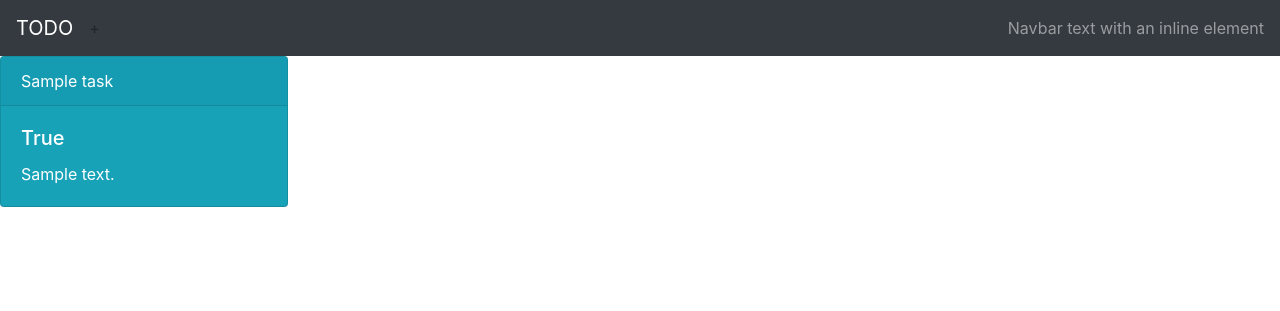
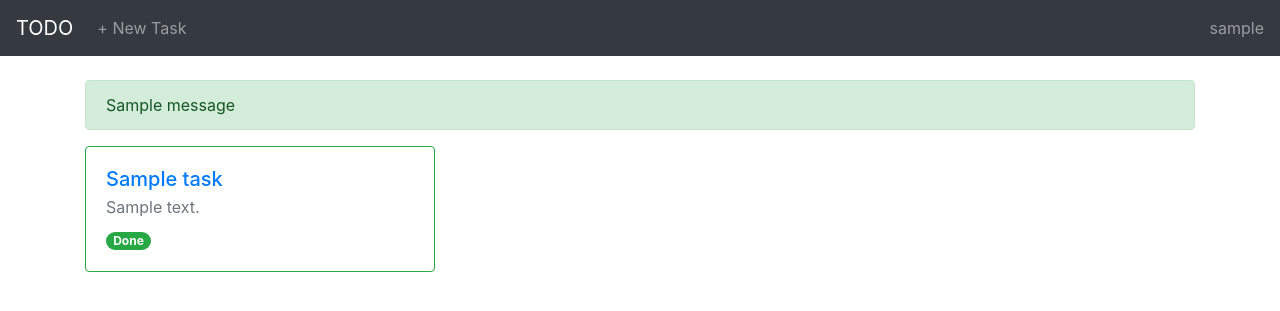
Before and after one commit to Pouyazadmehr83/TODOapp-, a Django app: page / in a window 1280 px wide. Shown: the top 311 px of the page. Run offline with Django 5.2, Linux system fonts and the light colour scheme; a user stored in the database is signed in; tables that the repository leaves empty hold one stand-in row (values such as "Sample post"); one stand-in notice (Sample message) is shown; some libraries are stand-ins or nearby versions.

Commit message:
add form and base html and create

```diff
--- /dev/null
+++ b/todo/templates/todo/base.html
@@ -0,0 +1,45 @@
+{% load static %}
+<!doctype html>
+<html lang="en">
+  <head>
+    <meta charset="utf-8">
+    <meta name="viewport" content="width=device-width, initial-scale=1, shrink-to-fit=no">
+    <link rel="stylesheet" href="https://cdn.jsdelivr.net/npm/bootstrap@4.0.0/dist/css/bootstrap.min.css" integrity="sha384-Gn5384xqQ1aoWXA+058RXPxPg6fy4IWvTNh0E263XmFcJlSAwiGgFAW/dAiS6JXm" crossorigin="anonymous">
+    <title>{% block title %}TODO{% endblock %}</title>
+  </head>
+  <body>
+    <nav class="navbar navbar-expand-lg navbar-dark bg-dark mb-4">
+      <a class="navbar-brand" href="{% url 'todo:home' %}">TODO</a>
+      <button class="navbar-toggler" type="button" data-toggle="collapse" data-target="#navbarNav" aria-controls="navbarNav" aria-expanded="false" aria-label="Toggle navigation">
+        <span class="navbar-toggler-icon"></span>
+      </button>
+      <div class="collapse navbar-collapse" id="navbarNav">
+        <ul class="navbar-nav mr-auto">
+          <li class="nav-item">
+            <a class="nav-link" href="{% url 'todo:create' %}">+ New Task</a>
+          </li>
+        </ul>
+        <span class="navbar-text">
+          {{ request.user.username }}
+        </span>
+      </div>
+    </nav>
+
+    <main class="container">
+      {% if messages %}
+        <div class="mb-3">
+          {% for message in messages %}
+            <div class="alert alert-{{ message.tags|default:'info' }} mb-2" role="alert">
+              {{ message }}
+            </div>
+          {% endfor %}
+        </div>
+      {% endif %}
+      {% block content %}{% endblock %}
+    </main>
+
+    <script src="https://code.jquery.com/jquery-3.2.1.slim.min.js" integrity="sha384-KJ3o2DKtIkvYIK3UENzmM7KCkRr/rE9/Qpg6aAZGJwFDMVNA/GpGFF93hXpG5KkN" crossorigin="anonymous"></script>
+    <script src="https://cdn.jsdelivr.net/npm/popper.js@1.12.9/dist/umd/popper.min.js" integrity="sha384-ApNbgh9B+Y1QKtv3Rn7W3mgPxhU9K/ScQsAP7hUibX39j7fakFPskvXusvfa0b4Q" crossorigin="anonymous"></script>
+    <script src="https://cdn.jsdelivr.net/npm/bootstrap@4.0.0/dist/js/bootstrap.min.js" integrity="sha384-JZR6Spejh4U02d8jOt6vLEHfe/JQGiRRSQQxSfFWpi1MquVdAyjUar5+76PVCmYl" crossorigin="anonymous"></script>
+  </body>
+</html>
--- a/todo/templates/todo/home.html
+++ b/todo/templates/todo/home.html
@@ -1,48 +1,27 @@
-{% load static %}
-<!doctype html>
-<html lang="en">
-  <head>
-    <!-- Required meta tags -->
-    <meta charset="utf-8">
-    <meta name="viewport" content="width=device-width, initial-scale=1, shrink-to-fit=no">
+{% extends "todo/base.html" %}
 
-    <!-- Bootstrap CSS -->
-    <link rel="stylesheet" href="https://cdn.jsdelivr.net/npm/bootstrap@4.0.0/dist/css/bootstrap.min.css" integrity="sha384-Gn5384xqQ1aoWXA+058RXPxPg6fy4IWvTNh0E263XmFcJlSAwiGgFAW/dAiS6JXm" crossorigin="anonymous">
+{% block title %}My Tasks{% endblock %}
 
-    <title>TODO</title>
-  </head>
-  <body>
-
-<nav class="navbar navbar-expand-lg navbar-dark bg-dark">
-  <a class="navbar-brand" href="#">TODO</a>
-  <button class="navbar-toggler" type="button" data-toggle="collapse" data-target="#navbarText" aria-controls="navbarText" aria-expanded="false" aria-label="Toggle navigation">
-    <span class="navbar-toggler-icon"></span>
-  </button>
-  <div class="collapse navbar-collapse" id="navbarText">
-    <ul class="navbar-nav mr-auto">
-        +
-    </ul>
-    <span class="navbar-text">
-      Navbar text with an inline element
-    </span>
+{% block content %}
+  <div class="row">
+    {% for task in tasks %}
+      <div class="col-md-4 mb-4">
+        <a href="{% url 'todo:details' task.id %}" class="text-decoration-none">
+          <div class="card {% if task.is_done %}border-success{% else %}border-info{% endif %}">
+            <div class="card-body">
+              <h5 class="card-title mb-1">{{ task.title }}</h5>
+              <p class="card-text text-muted mb-2">{{ task.description|default:"No description" }}</p>
+              <span class="badge badge-pill {% if task.is_done %}badge-success{% else %}badge-warning{% endif %}">
+                {% if task.is_done %}Done{% else %}Pending{% endif %}
+              </span>
+            </div>
+          </div>
+        </a>
+      </div>
+    {% empty %}
+      <div class="col-12">
+        <div class="alert alert-info">No tasks yet. Create your first task!</div>
+      </div>
+    {% endfor %}
   </div>
-</nav>
-
-    {% for x in task %}
-    <a href="{% url 'todo:details' x.id %}">
-    <div class="card text-white bg-info mb-3" style="max-width: 18rem;">
-    <div class="card-header">{{x.title}}</div>
-        <div class="card-body">
-        <h5 class="card-title">{{x.is_done}}</h5>
-        <p class="card-text">{{x.description}}</p>
-        </div>
-    </div></a>
-    {% endfor %}
-
-    <!-- Optional JavaScript -->
-    <!-- jQuery first, then Popper.js, then Bootstrap JS -->
-    <script src="https://code.jquery.com/jquery-3.2.1.slim.min.js" integrity="sha384-KJ3o2DKtIkvYIK3UENzmM7KCkRr/rE9/Qpg6aAZGJwFDMVNA/GpGFF93hXpG5KkN" crossorigin="anonymous"></script>
-    <script src="https://cdn.jsdelivr.net/npm/popper.js@1.12.9/dist/umd/popper.min.js" integrity="sha384-ApNbgh9B+Y1QKtv3Rn7W3mgPxhU9K/ScQsAP7hUibX39j7fakFPskvXusvfa0b4Q" crossorigin="anonymous"></script>
-    <script src="https://cdn.jsdelivr.net/npm/bootstrap@4.0.0/dist/js/bootstrap.min.js" integrity="sha384-JZR6Spejh4U02d8jOt6vLEHfe/JQGiRRSQQxSfFWpi1MquVdAyjUar5+76PVCmYl" crossorigin="anonymous"></script>
-  </body>
-</html>
+{% endblock %}
--- a/todo/urls.py
+++ b/todo/urls.py
@@ -1,10 +1,10 @@
 from django.urls import path
-from .views import home_view,details
+
+from .views import create_task, details, home_view
 
 app_name = "todo"
-
 urlpatterns = [
-    path('', home_view, name="home"),
-    path('details/<int:id>', details, name='details'),
-
+    path("", home_view, name="home"),
+    path("details/<int:id>/", details, name="details"),
+    path("create/", create_task, name="create"),
 ]
--- a/todo/views.py
+++ b/todo/views.py
@@ -1,19 +1,38 @@
-from django.shortcuts import render,HttpResponse
+from django.contrib import messages
 from django.contrib.auth.decorators import login_required
+from django.shortcuts import get_object_or_404, redirect, render
+
+from .forms import TaskForm
 from .models import Task
 
 
 @login_required
 def home_view(request):
-    task= Task.objects.all().values()
-    context = {
-    'task': task
-  }
-    return render(request, "todo/home.html",context)
+    # باگ: قبلاً همه‌ی تسک‌های کاربران نمایش داده می‌شد و داده‌ها افشا می‌شد.
+    tasks = Task.objects.filter(user=request.user)
+    return render(request, "todo/home.html", {"tasks": tasks})
 
+
+@login_required
 def details(request, id):
-  task = Task.objects.get(id=id)
-  context = {
-    'task': task
-  }
-  return render(request, "todo/details.html",context)
+    # باگ: جزئیات بدون بررسی مالکیت نمایش داده می‌شد.
+    task = get_object_or_404(Task, id=id, user=request.user)
+    return render(request, "todo/details.html", {"task": task})
+
+
+@login_required
+def create_task(request):
+    if request.method == "POST":
+        form = TaskForm(request.POST)
+        if form.is_valid():
+            task = form.save(commit=False)
+            # باگ: قبلاً به جای user فیلد اشتباه پر می‌شد و رکورد به کاربر وصل نمی‌شد.
+            task.user = request.user
+            task.save()
+            messages.success(request, "Task created successfully.")
+            return redirect("todo:details", id=task.id)
+        messages.error(request, "Please fix the errors below.")
+    else:
+        # باگ: فرم اشتباهی استفاده شده بود.
+        form = TaskForm()
+    return render(request, "todo/task_form.html", {"form": form})
```
Also changed, not shown: todo/forms.py (added, +9 -0 lines), todo/templates/todo/details.html (+18 -11 lines), todo/templates/todo/task_form.html (added, +19 -0 lines).
